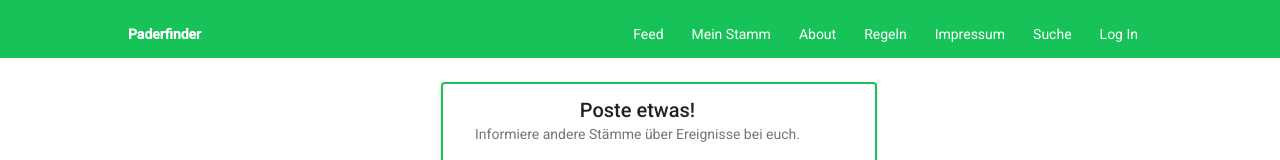
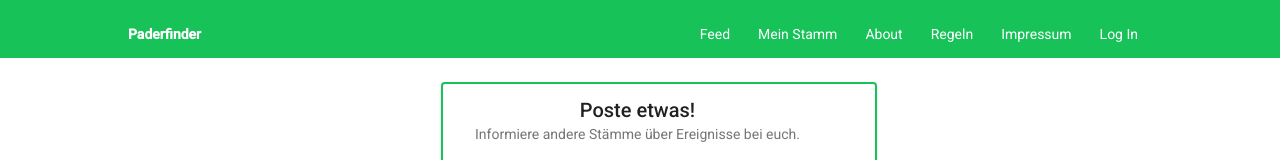
Before and after one commit to nusli/Frontend-Paderfinder, an Angular app: page / in a window 1280 px wide. Shown: the top 160 px of the page. Built offline with nearby package versions, Linux system fonts and the light colour scheme.

Commit message:
ersterCommit

```diff
--- a/src/app/app.component.html
+++ b/src/app/app.component.html
@@ -11,7 +11,7 @@
         <li><a href="#" routerLink="/about">About</a></li>
         <li><a href="#" routerLink="/policies">Regeln</a></li>
         <li><a href="#" routerLink="/impressum">Impressum</a></li>
-        <li><a href="#" routerLink="/suche">Suche</a></li>
+
 
         <li><a href="#" routerLink="/login">Log In</a></li>
       </ul>
```
